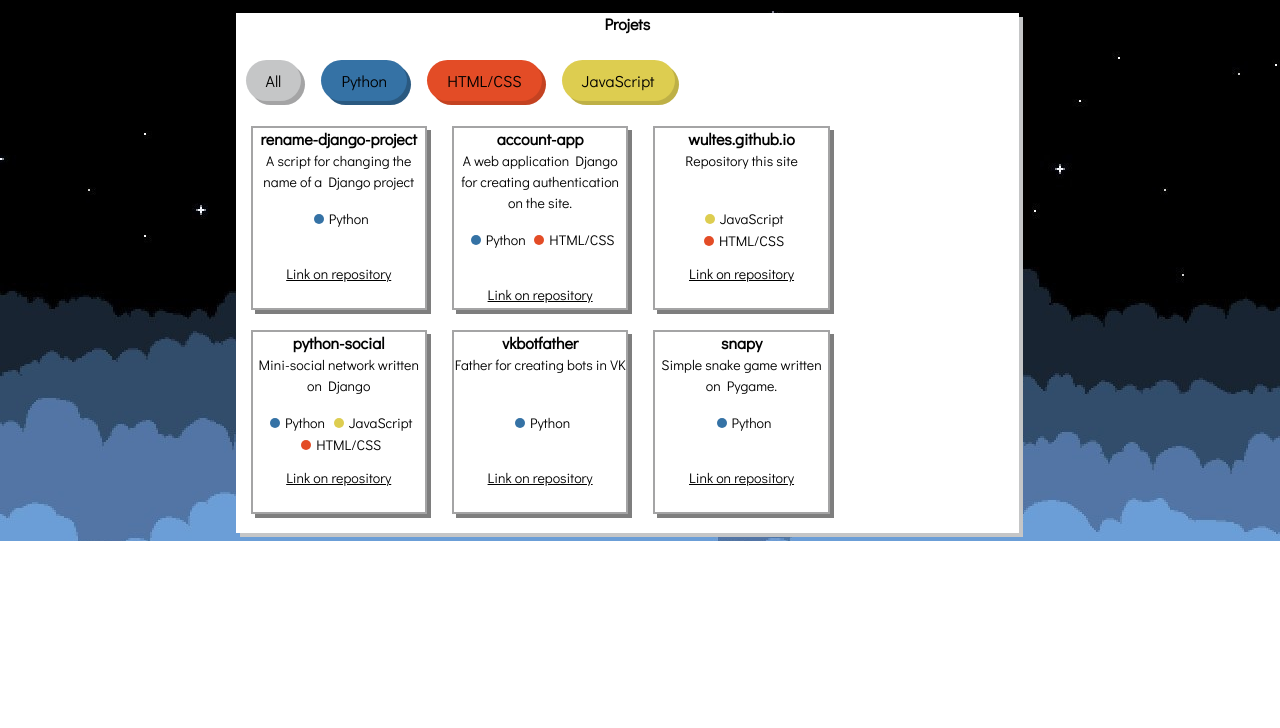
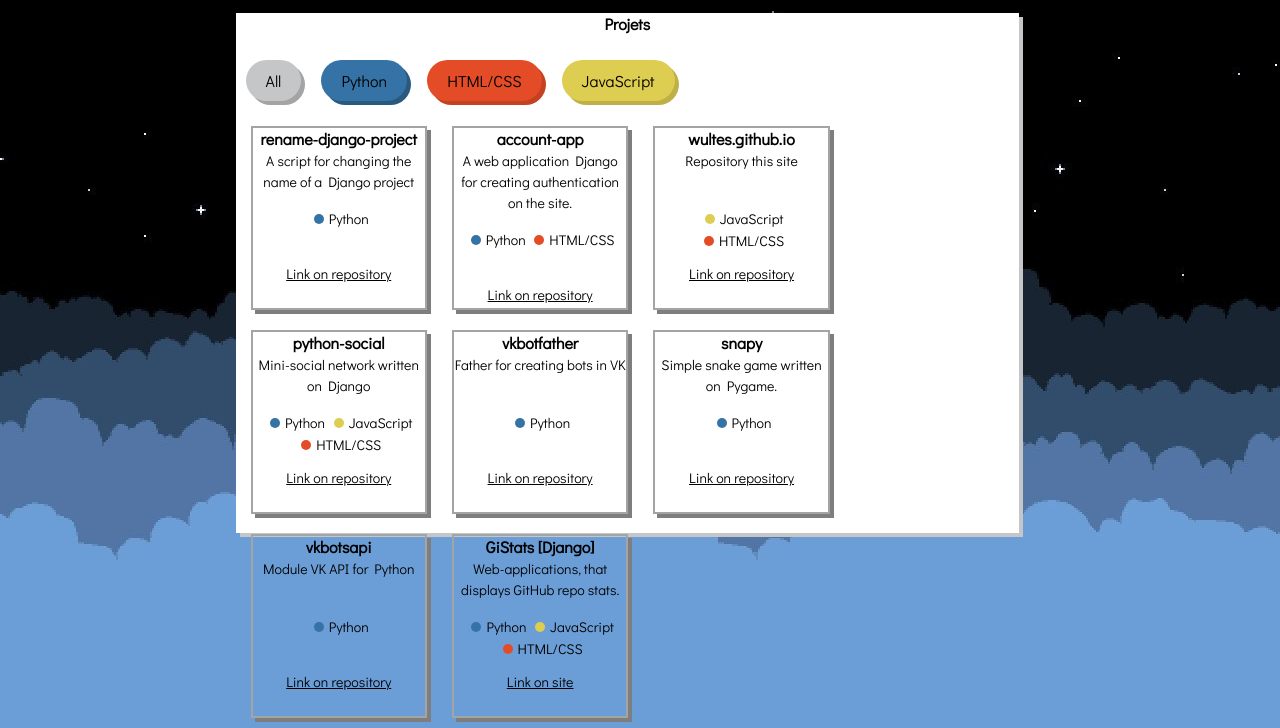
Before and after one commit to wultes/wultes.github.io, a plain HTML site: page en.html in a window 1280 px wide. Shown: the part 517-1245 px from the top of the page. Before the commit the page ends 1058 px from the top, so only its background shows below. Drawn offline with Linux system fonts and the light colour scheme; a web font is replaced by a local one.

Commit message:
add new repo/site on en version site

```diff
--- a/en.html
+++ b/en.html
@@ -115,6 +115,24 @@
                         </ul>
                         <div id="line-link" class="link-repo"><a href="https://github.com/wultes/snapy">Link on repository</a></div>
                     </div>
+                    <div class="box filter python">
+                        <b>vkbotsapi</b><br>
+                        <span>Module VK API for Python</span><br><br>
+                        <ul class="language-list">
+                            <li><span class="python-color"></span>Python</li>
+                        </ul>
+                        <div class="link-repo"><a href="https://github.com/wultes/vkbotsapi">Link on repository</a></div>
+                    </div>
+                    <div class="box filter python html javascript">
+                        <b>GiStats [Django]</b><br>
+                        <span>Web-applications, that displays GitHub repo stats.</span><br>
+                        <ul class="language-list">
+                            <li><span class="python-color"></span>Python</li>
+                            <li><span class="javascript-color"></span>JavaScript</li>
+                            <li><span class="html-color"></span>HTML/CSS</li>
+                        </ul>
+                        <div class="link-repo"><a href="http://gistats.pythonanywhere.com/">Link on site</a></div>
+                    </div>
                 </div>
             </div>
         </div>
```
